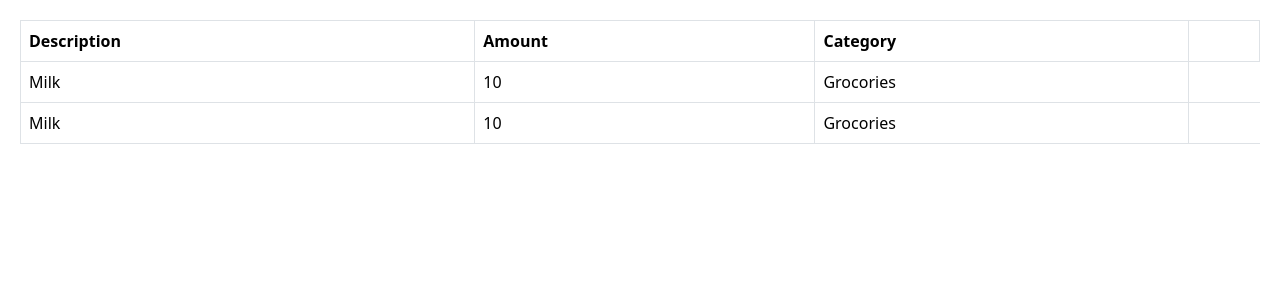
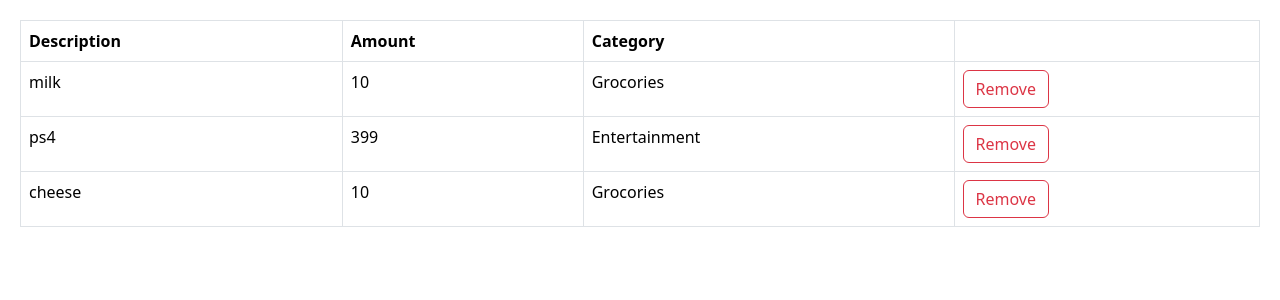
Before and after one commit to mohammad-alj/expense-tracker, a React (Vite) app: page / in a window 1280 px wide. Shown: the top 300 px of the page. Built offline with nearby package versions, Linux system fonts and the light colour scheme.

Commit message:
Create the delete button.

```diff
--- a/src/App.tsx
+++ b/src/App.tsx
@@ -1,3 +1,4 @@
+import {useState} from 'react';
 import ExpenseList from './components/ExpenseList';
 
 export interface Expense {
@@ -8,20 +9,18 @@ export interface Expense {
 }
 
 const App = () => {
-	const expenses: Expense[] = [];
-	function addExpense(
-		description: string,
-		amount: number,
-		category: 'Grocories' | 'Utilities' | 'Entertainment',
-	) {
-		expenses.push({description, amount, category, id: expenses.length});
-	}
+	const [expenses, setExpenses] = useState<Expense[]>([
+		{description: 'milk', amount: 10, category: 'Grocories', id: 0},
+		{description: 'ps4', amount: 399, category: 'Entertainment', id: 1},
+		{description: 'cheese', amount: 10, category: 'Grocories', id: 3},
+	]);
 
-	addExpense('Milk', 10, 'Grocories');
-	addExpense('Milk', 10, 'Grocories');
 	return (
 		<div>
-			<ExpenseList expenses={expenses} />
+			<ExpenseList
+				expenses={expenses}
+				onDelete={id => setExpenses(expenses.filter(e => e.id !== id))}
+			/>
 		</div>
 	);
 };
--- a/src/components/ExpenseList.tsx
+++ b/src/components/ExpenseList.tsx
@@ -1,6 +1,11 @@
 import {Expense} from '../App';
 
-const ExpenseList = ({expenses = []}: {expenses?: Expense[]}) => {
+interface Props {
+	expenses: Expense[];
+	onDelete: (id: number) => void;
+}
+
+const ExpenseList = ({expenses = [], onDelete}: Props) => {
 	return (
 		expenses.length > 0 && (
 			<table className='table table-bordered'>
@@ -18,6 +23,14 @@ const ExpenseList = ({expenses = []}: {expenses?: Expense[]}) => {
 							<td>{e.description}</td>
 							<td>{e.amount}</td>
 							<td>{e.category}</td>
+							<td>
+								<button
+									className='btn btn-outline-danger'
+									onClick={() => onDelete(e.id)}
+								>
+									Remove
+								</button>
+							</td>
 						</tr>
 					))}
 				</tbody>
```
